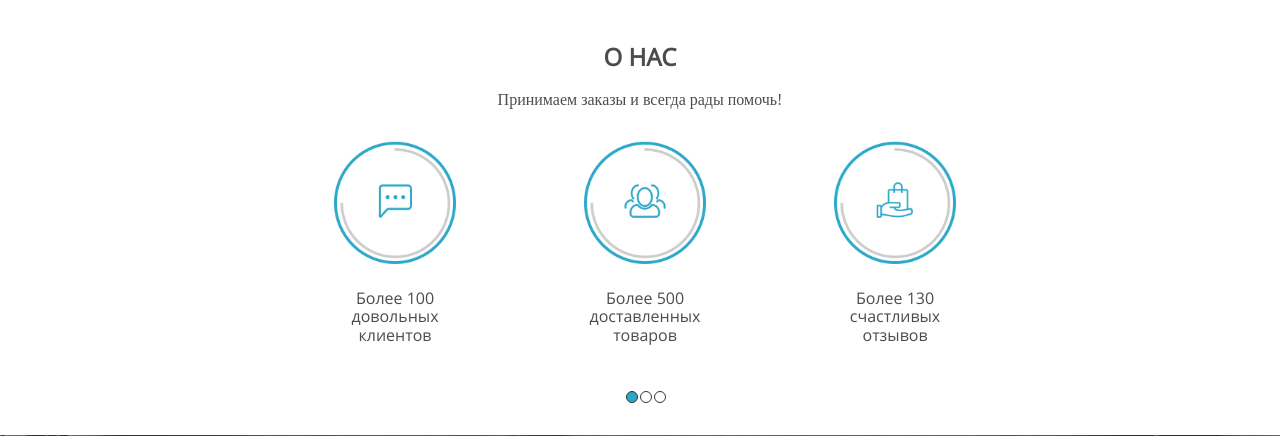
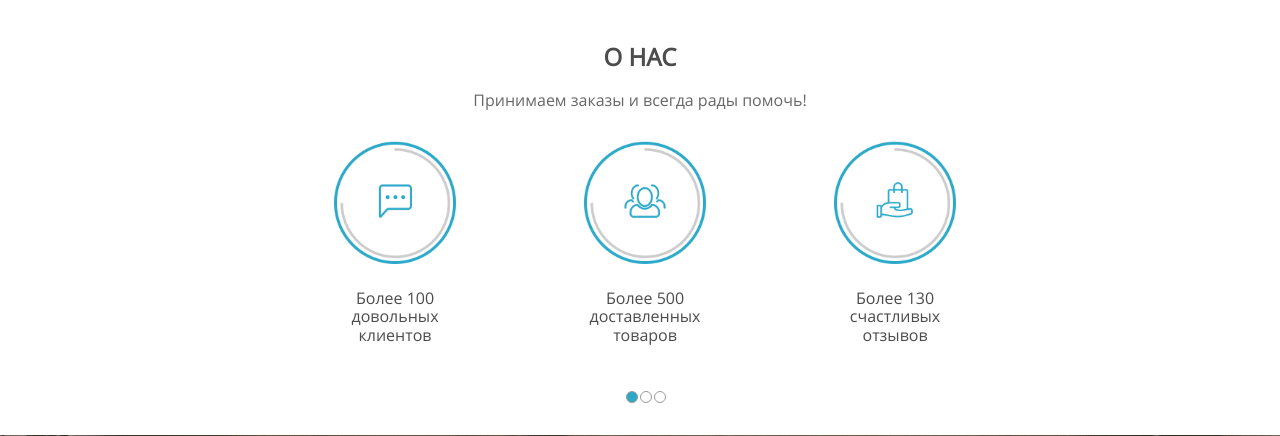
Before and after one commit to tony-blackie/h-delivery, a PHP site: page / in a window 1280 px wide. Shown: the part 800-1236 px from the top of the page. Run offline with PHP 8.4, Linux system fonts and the light colour scheme; some libraries are stand-ins or nearby versions; some web fonts are replaced.

Commit message:
Change color and font of about us block text

```diff
--- a/index.css
+++ b/index.css
@@ -205,9 +205,9 @@
   .about-us__title {
     opacity: 0.7; }
   .about-us__text-header {
-    font-family: openSansLight;
+    font-family: openSansRegular;
     color: #000;
-    opacity: 0.7; }
+    opacity: 0.6; }
   .about-us__icon-list {
     text-align: center;
     margin: 32px 0 0 10px; }
@@ -230,7 +230,7 @@
     display: inline-block;
     width: 10px;
     height: 10px;
-    border: 1px solid #333;
+    border: 1px solid #999;
     border-radius: 10px 10px;
     text-decoration: none;
     margin: 0 1px; }
--- a/index.sass
+++ b/index.sass
@@ -203,9 +203,9 @@
   &__title
     opacity: 0.7
   &__text-header
-    font-family: openSansLight
+    font-family: openSansRegular
     color: #000
-    opacity: 0.7
+    opacity: 0.6
   &__icon-list
     text-align: center
     margin: 32px 0 0 10px
```
Also changed, not shown: 1 other file.
